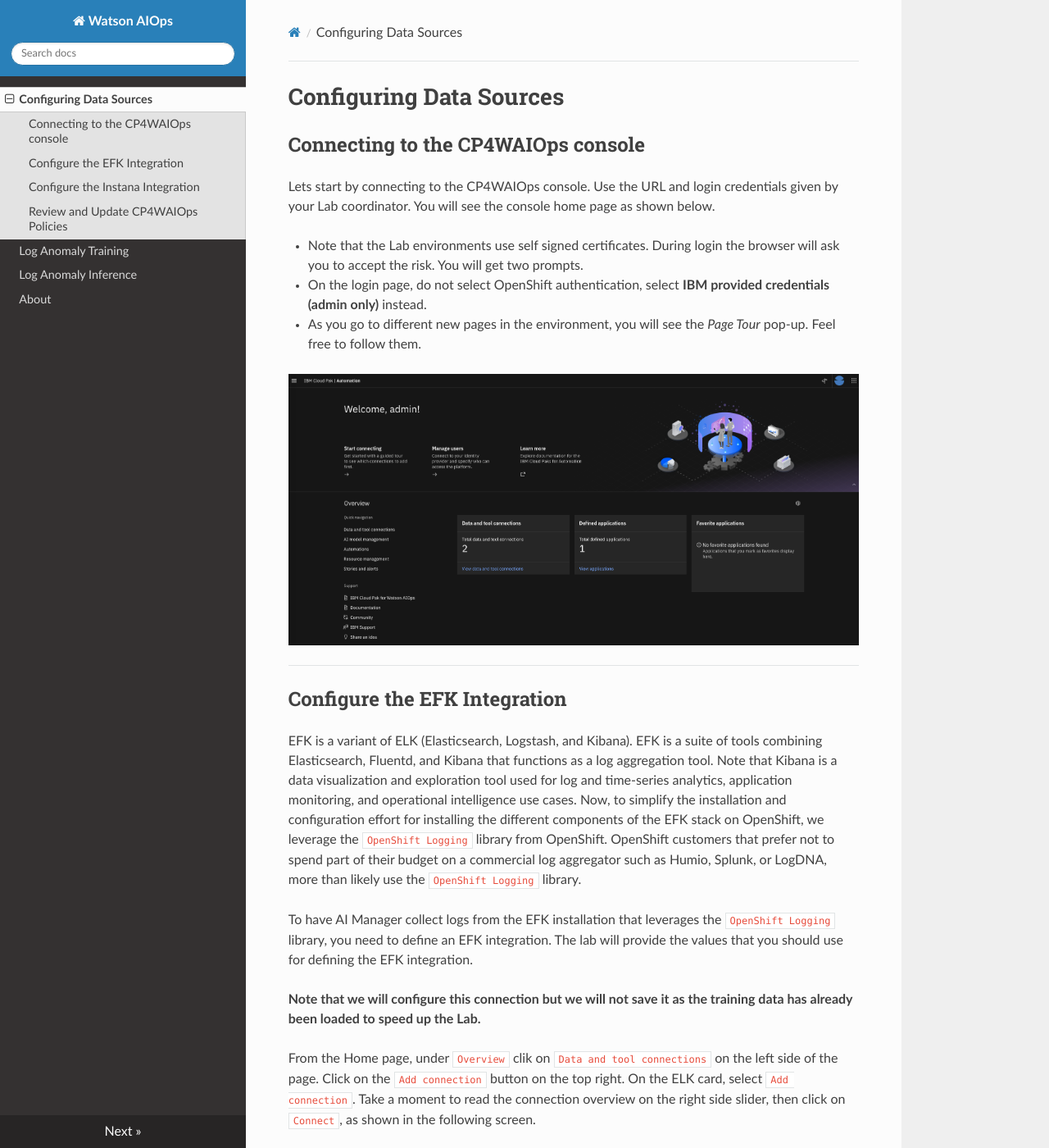
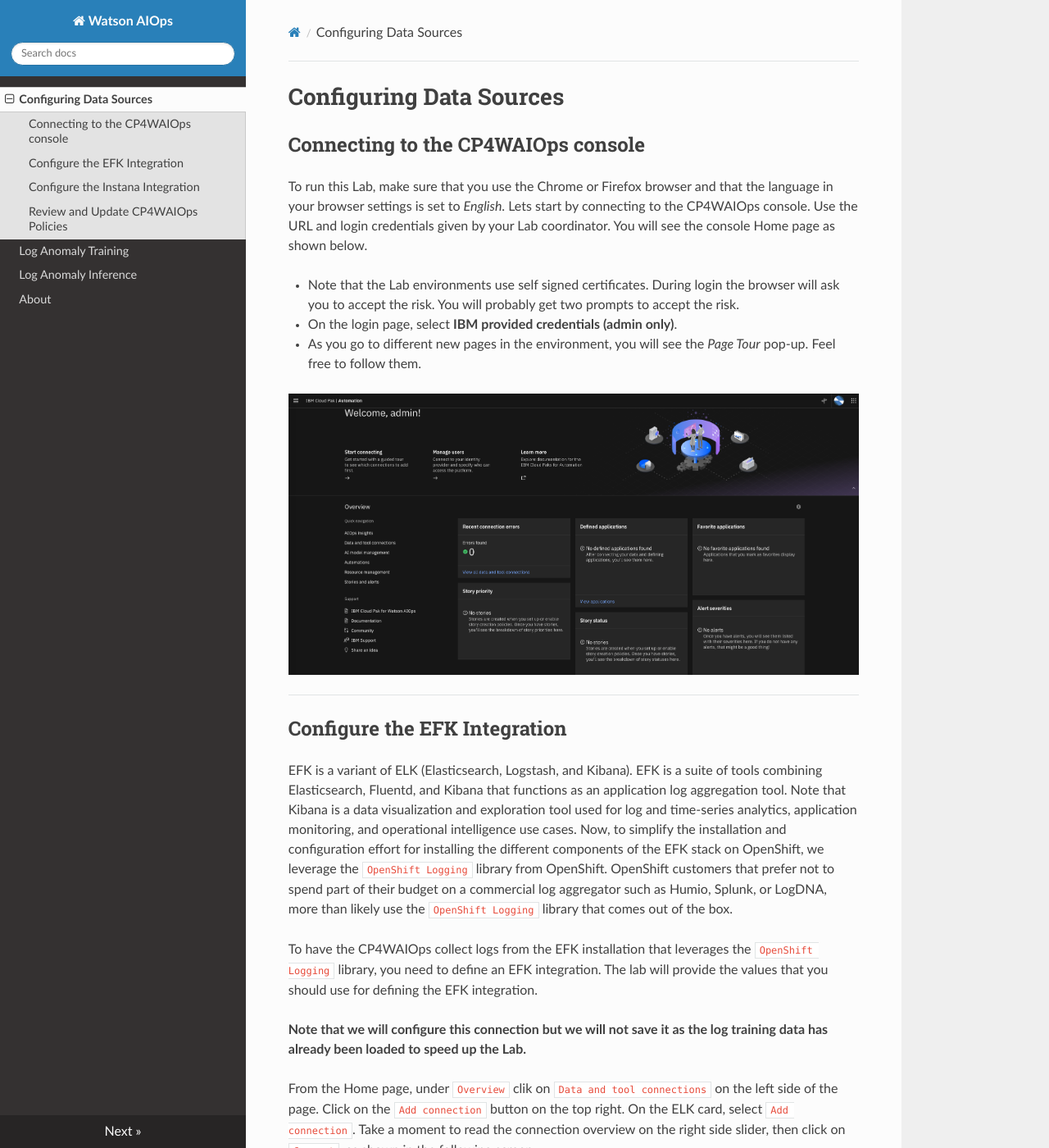
Before and after one commit to jorgego11/aiopslabs, an MkDocs documentation site: the page built from docs/integration.md, in a window 1280 px wide and 1400 px high. Shown: the whole window at 82% size. Built offline with MkDocs 1.6.1, drawn with Linux system fonts in a browser that asks for light colours; nearby versions of some CDN libraries; some of the changed text lies outside the part shown.

Commit message:
another commit

````diff
--- a/docs/integration.md
+++ b/docs/integration.md
@@ -2,11 +2,12 @@
 
 ## Connecting to the CP4WAIOps console
 
-Lets start by connecting to the CP4WAIOps console. Use the URL and login credentials given by your Lab coordinator. You will see the console home page as shown below.
+To run this Lab, make sure that you use the Chrome or Firefox browser and that the language in your browser settings is set to *English*.
+Lets start by connecting to the CP4WAIOps console. Use the URL and login credentials given by your Lab coordinator. You will see the console Home page as shown below.
 
-* Note that the Lab environments use self signed certificates. During login the browser will ask you to accept the risk. You will get two prompts.
+* Note that the Lab environments use self signed certificates. During login the browser will ask you to accept the risk. You will probably get two prompts to accept the risk.
 
-* On the login page, do not select OpenShift authentication, select **IBM provided credentials (admin only)** instead.
+* On the login page, select **IBM provided credentials (admin only)**.
 
 * As you go to different new pages in the environment, you will see the *Page Tour* pop-up.  Feel free to follow them.
 
@@ -16,11 +17,11 @@
 
 ## Configure the EFK Integration
 
-EFK is a variant of ELK (Elasticsearch, Logstash, and Kibana). EFK is a suite of tools combining Elasticsearch, Fluentd, and Kibana that functions as a log aggregation tool. Note that Kibana is a data visualization and exploration tool used for log and time-series analytics, application monitoring, and operational intelligence use cases. Now, to simplify the installation and configuration effort for installing the different components of the EFK stack on OpenShift, we leverage the `OpenShift Logging` library from OpenShift. OpenShift customers that prefer not to spend part of their budget on a commercial log aggregator such as Humio, Splunk, or LogDNA, more than likely use the `OpenShift Logging` library.
+EFK is a variant of ELK (Elasticsearch, Logstash, and Kibana). EFK is a suite of tools combining Elasticsearch, Fluentd, and Kibana that functions as an application log aggregation tool. Note that Kibana is a data visualization and exploration tool used for log and time-series analytics, application monitoring, and operational intelligence use cases. Now, to simplify the installation and configuration effort for installing the different components of the EFK stack on OpenShift, we leverage the `OpenShift Logging` library from OpenShift. OpenShift customers that prefer not to spend part of their budget on a commercial log aggregator such as Humio, Splunk, or LogDNA, more than likely use the `OpenShift Logging` library that comes out of the box.
 
-To have AI Manager collect logs from the EFK installation that leverages the `OpenShift Logging` library, you need to define an EFK integration. The lab will provide the values that you should use for defining the EFK integration.
+To have the CP4WAIOps collect logs from the EFK installation that leverages the `OpenShift Logging` library, you need to define an EFK integration. The lab will provide the values that you should use for defining the EFK integration.
 
-**Note that we will configure this connection but we will not save it as the training data has already been loaded to speed up the Lab.**
+**Note that we will configure this connection but we will not save it as the log training data has already been loaded to speed up the Lab.**
 
 From the Home page, under `Overview` clik on `Data and tool connections` on the left side of the page. Click on the `Add connection` button on the top right. On the ELK card, select `Add connection`. Take a moment to read the connection overview on the right side slider, then click on `Connect`, as shown in the following screen.
 
@@ -33,7 +34,7 @@
 
 * `Description`: Leave it blank.
 
-* `ELK service URL`: Get the service URL for the EFK installation from the *Lab Parameters Table*.
+* `ELK service URL`: Get the service URL for the EFK installation from the *Lab Parameters Table*. Make sure to include the last * character at the end.
 
 * `Kibana URL`: Get URL for Kibana from the *Lab Parameters Table*.
 
@@ -53,9 +54,13 @@
 
 * `Sampling rate`: Don't change it.
 
+* `JSON processing option`: Don't change it.
+
+* Click on the `Test connection` button and confirm you get *Test succeeded*
+
 Click on the `Next` button.
 
-* `Field mapping`: Use the mapping shown below instead of the default mapping provided on the ELK integration. Make sure you see the `Valid JSON configuration` message after that:
+* `Field mapping`: Use the mapping shown below instead of the default mapping provided on the ELK integration. Make sure you see the *Valid JSON configuration* message after that:
 
 ```
 {
@@ -67,13 +72,15 @@
     "timestamp_field": "@timestamp"
 }
 ```
-* Click on the `Test Connection` button and confirm you get *Test Succeded*
+
 
 Click on the `Next` button.
 
+* Remember not to click on `Done` in this last form as the log application data has already been loaded to speed up the lab.
+
 * `Data flow`: Turn this on.
 
-* `Mode`: Select the `Historical data for initial AI training` option using the dates listed below. CP4WAIOps will ingest one day of historical application log data (stored in the log aggregator) that we know in advanced that can be used as a "reference" for a normal day because no major IT incident happen. We will use this data later for Log Anomaly training.
+* `Mode`: Select the `Historical data for initial AI training` option using the dates listed below. CP4WAIOps will ingest one day of historical application log data (stored in the log aggregator) that we know in advance that can be used as a "reference" for a normal day because no major IT Operations incident happen during that day. We will use this data later for Log Anomaly training.
 
     * Start date: May 8, 2022
     * End Date: May 8, 2022
@@ -90,14 +97,10 @@
 
 ![elk integration 4](./images/elk-integration-4.png "ELK integration 4")
 
-![elk integration 5](./images/elk-integration-5.png "ELK integration 5")
-
-![elk integration 6](./images/elk-integration-6.png "ELK integration 6")
-
 
 Finally, click on `Cancel`.
 
-If you had saved the configuration, after some time, you will see the message `Connection completed. IBM Cloud Pak for Watson AIOps has successfully processed your request`.  Then if you click on the `ELK` Connection type the ELK integration page would show the `EFK for QOTD` integration you just defined showing the Data Flow Status as `Running` as shown below:
+In a real deployment scenario, if you had saved the configuration, after some time, you would see the message `Connection completed. IBM Cloud Pak for Watson AIOps has successfully processed your request`.  Then if you click on the `ELK` Connection type the ELK integration page would show the `EFK for QOTD` integration you had defined showing the Data Flow Status as `Running` as shown below:
 
 ![elk integration 7](./images/elk-integration-7.png "ELK integration 7")
 
@@ -162,7 +165,15 @@
 
 Click Done.
 
-Now, lets verify that CP4WAIOps actually received topology data.
+Now, you will see the Instana connection created with the connection status as *Not running*.
+
+![Instana Connection Not Running](./images/instana-not-running.png "Instana Connection Not Running")
+
+After around 30 seconds, you will see that the Instana connection change the connection status to *Running* as shown below.
+
+![Instana Connection Running](./images/instana-running.png "Instana Connection Running")
+
+Now, lets verify that the CP4WAIOps is actually receiving topology data.
 
 From the Home page, clik on Resource management under Overview on the left side of the page. On the Resource management page, you will see a new application defined called `qotd` as shown below:
 
````
Also changed, not shown: other parts of docs/integration.md (+1 -1 lines), docs/about.md (+1 -1 lines), docs/index.md (+14 -9 lines), docs/images/elk-integration-2.png, docs/images/elk-integration-3.png, docs/images/elk-integration-4.png, docs/images/event-funnel.png (added), docs/images/home-page.png, docs/images/instana-not-running.png (added), docs/images/instana-running.png (added), docs/images/lab-overview.png.
